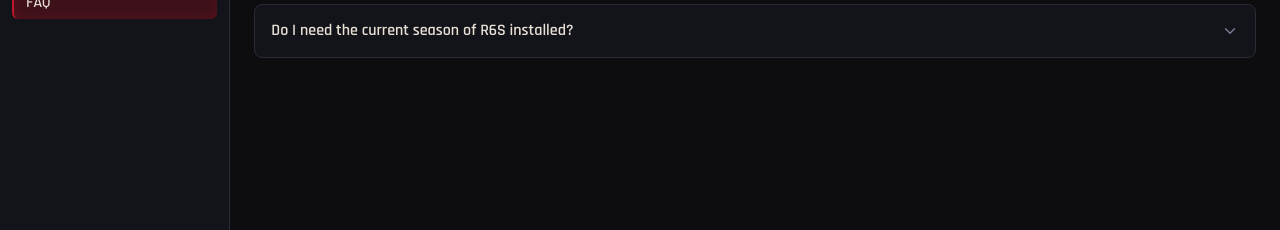
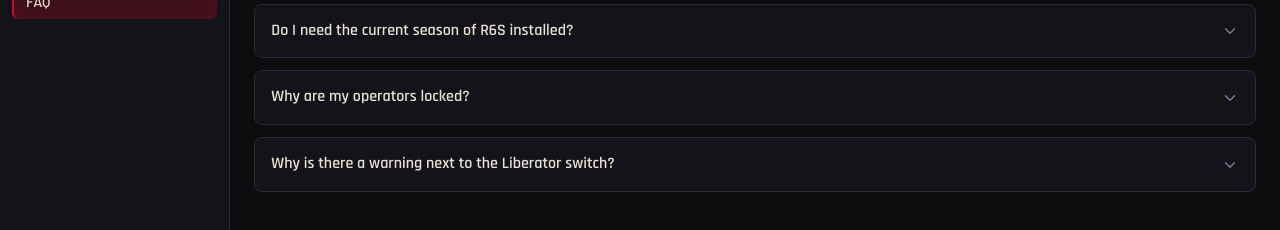
Before and after one commit to xeralin/ThrowbackLauncher, a Next.js app in the folder next/: page /faq/getting-started in a window 1280 px wide. Shown: the part 398-628 px from the top of the page. Built offline with nearby package versions, Linux system fonts and the light colour scheme.

Commit message:
Add FAQ answers for locked operators and unsupported builds

```diff
--- a/next/src/app/faq/getting-started/page.tsx
+++ b/next/src/app/faq/getting-started/page.tsx
@@ -1,13 +1,27 @@
 import type { Metadata } from "next";
 import { FAQ_PAGES } from "@/config/faq";
+import Link from "next/link";
 import { FaqHero } from "@/components/FaqHero";
 import { Note } from "@/components/Note";
 import { ExclusionSteps } from "@/components/SetupSteps";
 import { FaqAccordion, type FaqItem } from "@/components/FaqAccordion";
 import { ExternalLink } from "@/components/ExternalLink";
+import { UnlockIcon } from "@/components/icons";
 import { site } from "@/config/site";
 
 export const metadata: Metadata = FAQ_PAGES["getting-started"];
+
+function AppliedIcon() {
+  return (
+    <span
+      role="img"
+      aria-label="Unlock All has been applied"
+      className="inline-flex align-[-0.2em]"
+    >
+      <UnlockIcon filled className="size-[1.22em] text-success" />
+    </span>
+  );
+}
 
 const faqs: FaqItem[] = [
   {
@@ -59,6 +73,28 @@ const faqs: FaqItem[] = [
     q: "Do I need the current season of R6S installed?",
     a: <p>No. Each downloaded season runs on its own, like a separate game.</p>,
   },
+  {
+    id: "operators-locked",
+    q: "Why are my operators locked?",
+    a: (
+      <p>
+        Since Y8S3 Heavy Mettle, operators are locked by default. Wait until the{" "}
+        <Link href="/liberator">Liberator page</Link> shows <AppliedIcon />.
+      </p>
+    ),
+  },
+  {
+    id: "build-support",
+    q: "Why is there a warning next to the Liberator switch?",
+    a: (
+      <p>
+        Your game build is not supported. The Liberator only supports specific
+        game builds. The <strong>Support</strong> tab on the{" "}
+        <Link href="/liberator">Liberator page</Link> lists every supported
+        build.
+      </p>
+    ),
+  },
 ];
 
 export default function GettingStarted() {
```
